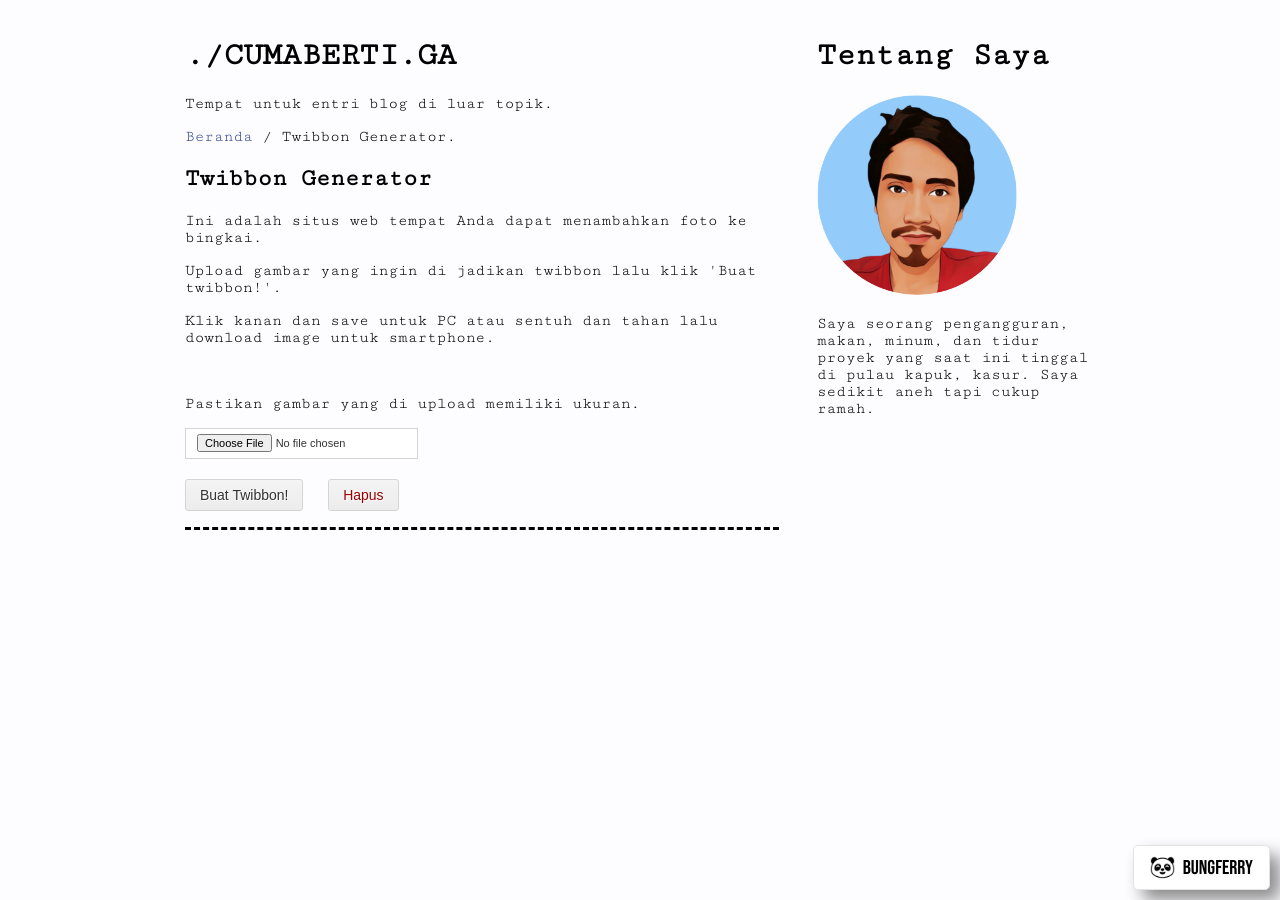
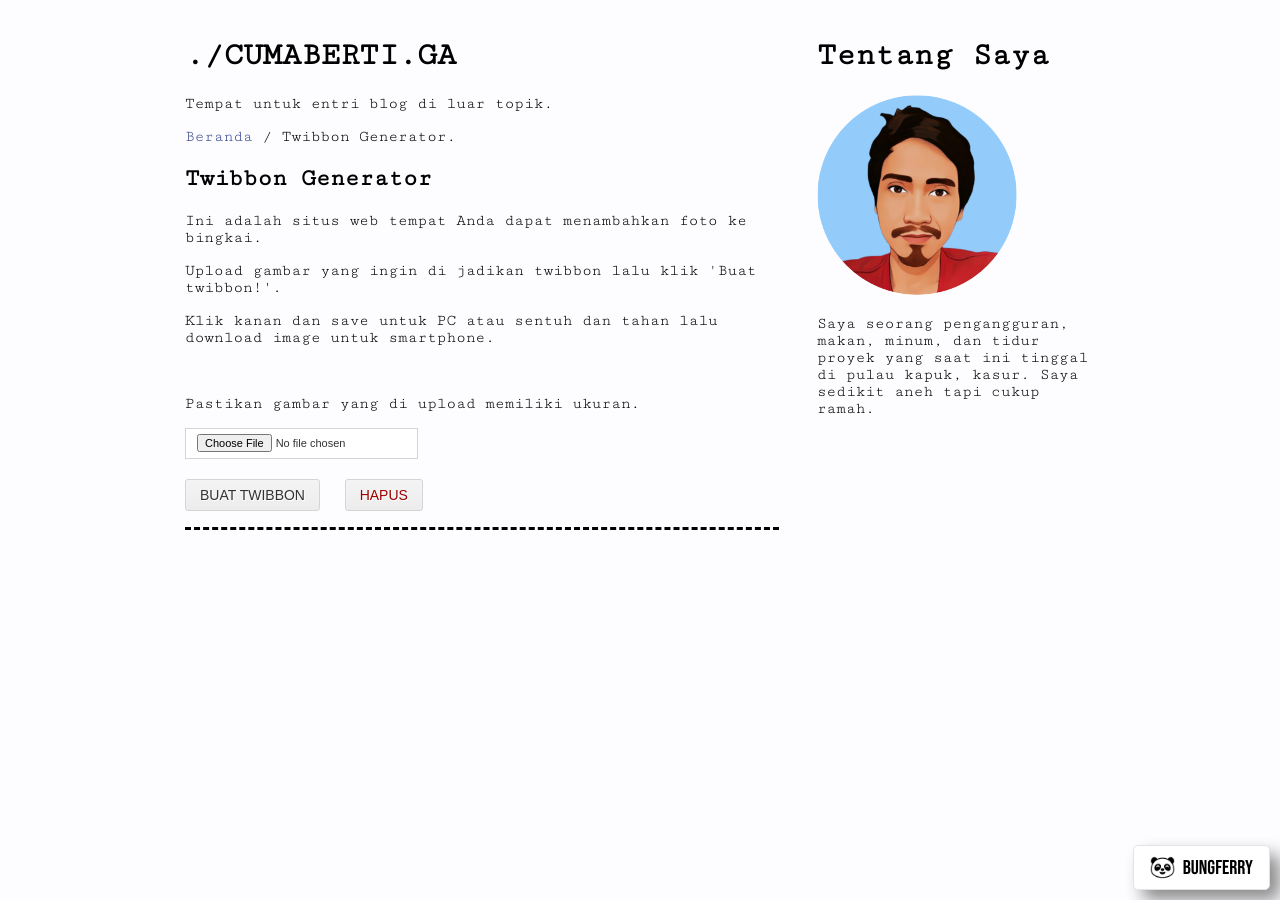
Before and after one commit to susahcebok/minimals, a Jekyll site: the page built from _posts/2018-01-01-twibbon-generator.html, in a window 1280 px wide. Built offline with Jekyll 4.4.1, drawn with Linux system fonts in a browser that asks for light colours.

Commit message:
Update 2018-01-01-twibbon-generator.html

```diff
--- a/_posts/2018-01-01-twibbon-generator.html
+++ b/_posts/2018-01-01-twibbon-generator.html
@@ -25,9 +25,9 @@
 </p>
 
 <p>
-<button id="dpwload" onclick="drawImage()" class="button big">Buat Twibbon!</button>
-<a href="#" id="dpwload2" download="download.png" style="display: none" class="button big">Download!</a>
-<button id="cancel" onclick="location.reload()" class="button big danger">Hapus</button>
+<button id="dpwload" onclick="drawImage()" class="button big">BUAT TWIBBON</button>
+<a href="#" id="dpwload2" download="twibbon-by-ferry-ayunda.png" style="display: none" class="button big">UNDUH</a>
+<button id="cancel" onclick="location.reload()" class="button big danger">HAPUS</button>
 </p>
 
 <script src="/assets/js/twibbon.js"></script>
```
